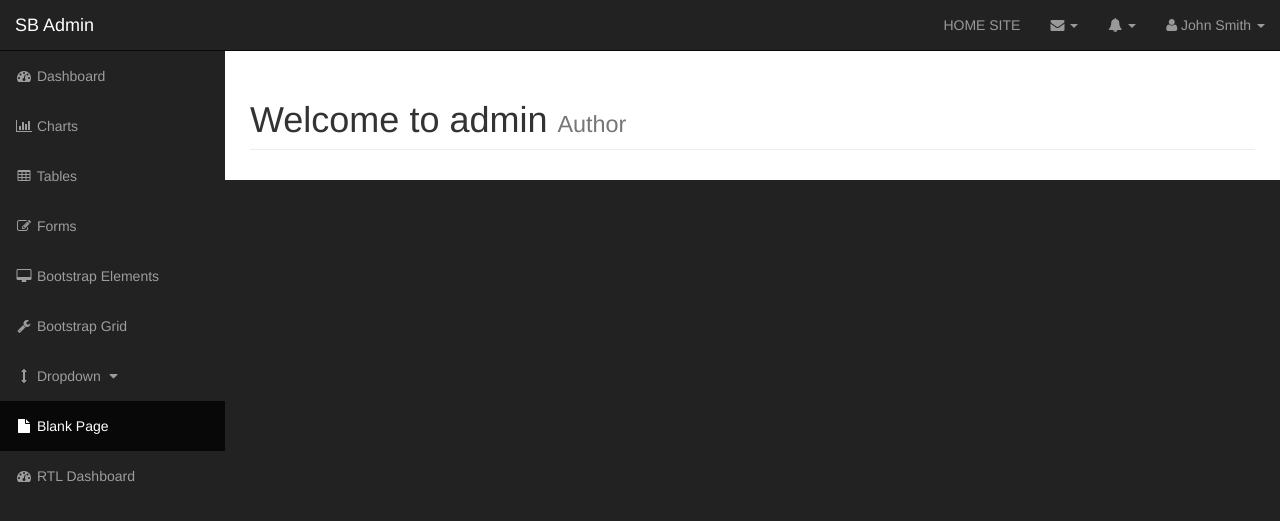
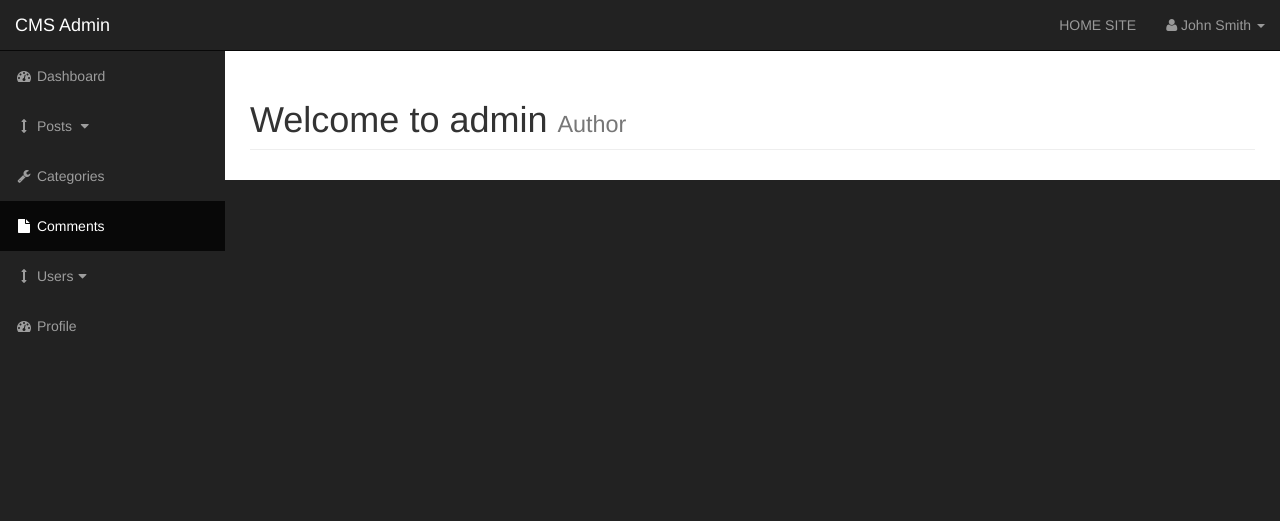
Before and after one commit to fmsim/phpcms, a PHP site: page /admin/index.php in a window 1280 px wide. Shown: the top 521 px of the page. Run offline with PHP 8.4, Linux system fonts and the light colour scheme; grey boxes labelled with a size stand in for pictures from a placeholder-image service; some libraries are stand-ins or nearby versions.

Commit message:
modified admin navigation

```diff
--- a/admin/includes/navigation.php
+++ b/admin/includes/navigation.php
@@ -7,100 +7,12 @@
       <span class="icon-bar"></span>
       <span class="icon-bar"></span>
     </button>
-    <a class="navbar-brand" href="index.html">SB Admin</a>
+    <a class="navbar-brand" href="index.html">CMS Admin</a>
   </div> <!-- .navbar-header -->
     <!-- Top Menu Items -->
   <ul class="nav navbar-right top-nav">
     <li><a href="../index.php">HOME SITE</a></li>
-    <li class="dropdown">
-      <a href="#" class="dropdown-toggle" data-toggle="dropdown">
-        <i class="fa fa-envelope"></i>
-        <b class="caret"></b>
-      </a>
-        <ul class="dropdown-menu message-dropdown">
-          <li class="message-preview">
-            <a href="#">
-              <div class="media">
-                  <span class="pull-left">
-                      <img class="media-object" src="http://placehold.it/50x50" alt="">
-                  </span>
-                  <div class="media-body">
-                    <h5 class="media-heading">
-                      <strong>John Smith</strong>
-                    </h5>
-                    <p class="small text-muted"><i class="fa fa-clock-o"></i> Yesterday at 4:32 PM</p>
-                    <p>Lorem ipsum dolor sit amet, consectetur...</p>
-                  </div> <!-- .media-body -->
-              </div> <!-- .media -->
-            </a>
-          </li>
-          <li class="message-preview">
-            <a href="#">
-              <div class="media">
-                  <span class="pull-left">
-                      <img class="media-object" src="http://placehold.it/50x50" alt="">
-                  </span>
-                  <div class="media-body">
-                    <h5 class="media-heading">
-                      <strong>John Smith</strong>
-                    </h5>
-                    <p class="small text-muted"><i class="fa fa-clock-o"></i> Yesterday at 4:32 PM</p>
-                    <p>Lorem ipsum dolor sit amet, consectetur...</p>
-                  </div> <!-- .media-body -->
-              </div> <!-- .media -->
-            </a>
-          </li>
-          <li class="message-preview">
-            <a href="#">
-              <div class="media">
-                <span class="pull-left">
-                  <img class="media-object" src="http://placehold.it/50x50" alt="">
-                </span>
-                <div class="media-body">
-                  <h5 class="media-heading">
-                    <strong>John Smith</strong>
-                  </h5>
-                  <p class="small text-muted"><i class="fa fa-clock-o"></i> Yesterday at 4:32 PM</p>
-                  <p>Lorem ipsum dolor sit amet, consectetur...</p>
-                </div> <!-- .media-body -->
-              </div> <!-- .media -->
-            </a>
-          </li>
-          <li class="message-footer">
-            <a href="#">Read All New Messages</a>
-          </li>
-        </ul>
-    </li>
-    <li class="dropdown">
-      <a href="#" class="dropdown-toggle" data-toggle="dropdown">
-        <i class="fa fa-bell"></i>
-        <b class="caret"></b>
-      </a>
-      <ul class="dropdown-menu alert-dropdown">
-        <li>
-          <a href="#">Alert Name <span class="label label-default">Alert Badge</span></a>
-        </li>
-        <li>
-          <a href="#">Alert Name <span class="label label-primary">Alert Badge</span></a>
-        </li>
-        <li>
-          <a href="#">Alert Name <span class="label label-success">Alert Badge</span></a>
-        </li>
-        <li>
-          <a href="#">Alert Name <span class="label label-info">Alert Badge</span></a>
-        </li>
-        <li>
-          <a href="#">Alert Name <span class="label label-warning">Alert Badge</span></a>
-        </li>
-        <li>
-          <a href="#">Alert Name <span class="label label-danger">Alert Badge</span></a>
-        </li>
-        <li class="divider"></li>
-        <li>
-          <a href="#">View All</a>
-        </li>
-      </ul> <!-- .dropdown-menu alert-dropdown -->
-    </li>
+
     <li class="dropdown">
       <a href="#" class="dropdown-toggle" data-toggle="dropdown">
         <i class="fa fa-user"></i> John Smith
@@ -109,12 +21,6 @@
       <ul class="dropdown-menu">
         <li>
           <a href="#"><i class="fa fa-fw fa-user"></i> Profile</a>
-        </li>
-        <li>
-          <a href="#"><i class="fa fa-fw fa-envelope"></i> Inbox</a>
-        </li>
-        <li>
-          <a href="#"><i class="fa fa-fw fa-gear"></i> Settings</a>
         </li>
         <li class="divider"></li>
         <li>
@@ -130,36 +36,35 @@
         <a href="index.html"><i class="fa fa-fw fa-dashboard"></i> Dashboard</a>
       </li>
       <li>
-        <a href="charts.html"><i class="fa fa-fw fa-bar-chart-o"></i> Charts</a>
-      </li>
-      <li>
-        <a href="tables.html"><i class="fa fa-fw fa-table"></i> Tables</a>
-      </li>
-      <li>
-        <a href="forms.html"><i class="fa fa-fw fa-edit"></i> Forms</a>
-      </li>
-      <li>
-        <a href="bootstrap-elements.html"><i class="fa fa-fw fa-desktop"></i> Bootstrap Elements</a>
-      </li>
-      <li>
-        <a href="bootstrap-grid.html"><i class="fa fa-fw fa-wrench"></i> Bootstrap Grid</a>
-      </li>
-      <li>
-        <a href="javascript:;" data-toggle="collapse" data-target="#demo"><i class="fa fa-fw fa-arrows-v"></i> Dropdown <i class="fa fa-fw fa-caret-down"></i></a>
-        <ul id="demo" class="collapse">
+        <a href="javascript:;" data-toggle="collapse" data-target="#posts-dropdown"><i class="fa fa-fw fa-arrows-v"></i> Posts <i class="fa fa-fw fa-caret-down"></i></a>
+        <ul id="posts-dropdown" class="collapse">
           <li>
-            <a href="#">Dropdown Item</a>
+            <a href="#">View all posts</a>
           </li>
           <li>
-            <a href="#">Dropdown Item</a>
+            <a href="#">Add posts</a>
           </li>
         </ul>
       </li>
+      <li>
+        <a href="bootstrap-grid.html"><i class="fa fa-fw fa-wrench"></i> Categories</a>
+      </li>
       <li class="active">
-        <a href="blank-page.html"><i class="fa fa-fw fa-file"></i> Blank Page</a>
+        <a href="blank-page.html"><i class="fa fa-fw fa-file"></i> Comments</a>
       </li>
       <li>
-        <a href="index-rtl.html"><i class="fa fa-fw fa-dashboard"></i> RTL Dashboard</a>
+        <a href="javascript:;" data-toggle="collapse" data-target="#users-dropdown"><i class="fa fa-fw fa-arrows-v"></i> Users<i class="fa fa-fw fa-caret-down"></i></a>
+        <ul id="users-dropdown" class="collapse">
+          <li>
+            <a href="#">View all posts</a>
+          </li>
+          <li>
+            <a href="#">Add posts</a>
+          </li>
+        </ul>
+      </li>
+      <li>
+        <a href="index-rtl.html"><i class="fa fa-fw fa-dashboard"></i> Profile</a>
       </li>
     </ul>
   </div> <!-- /.navbar-collapse -->
```
